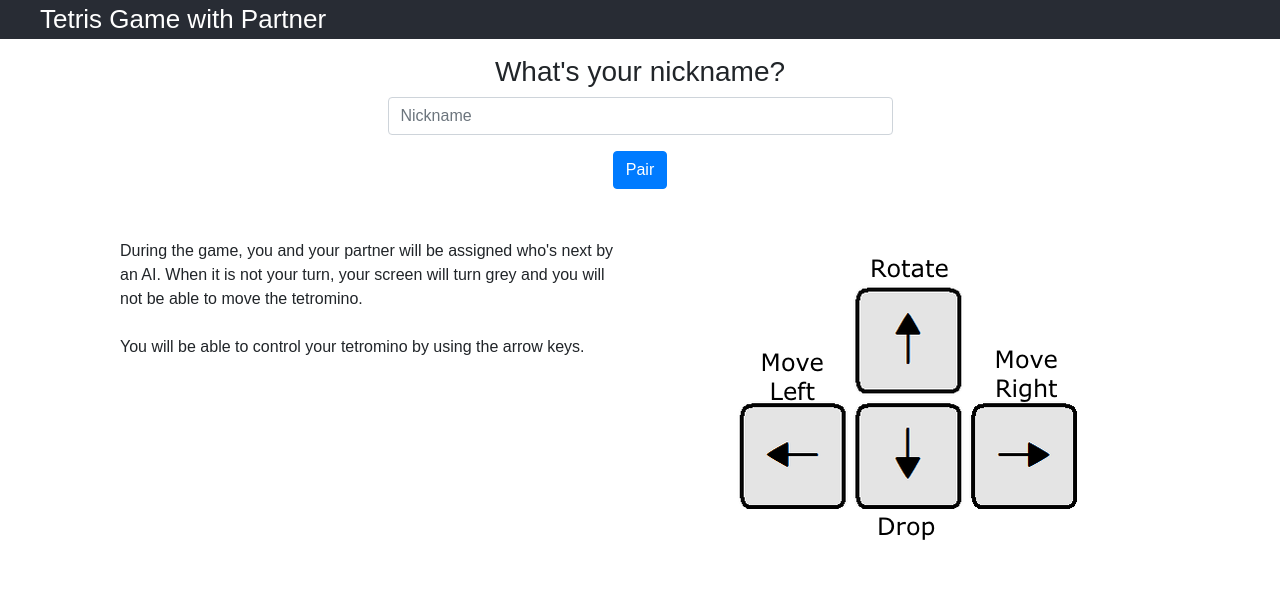
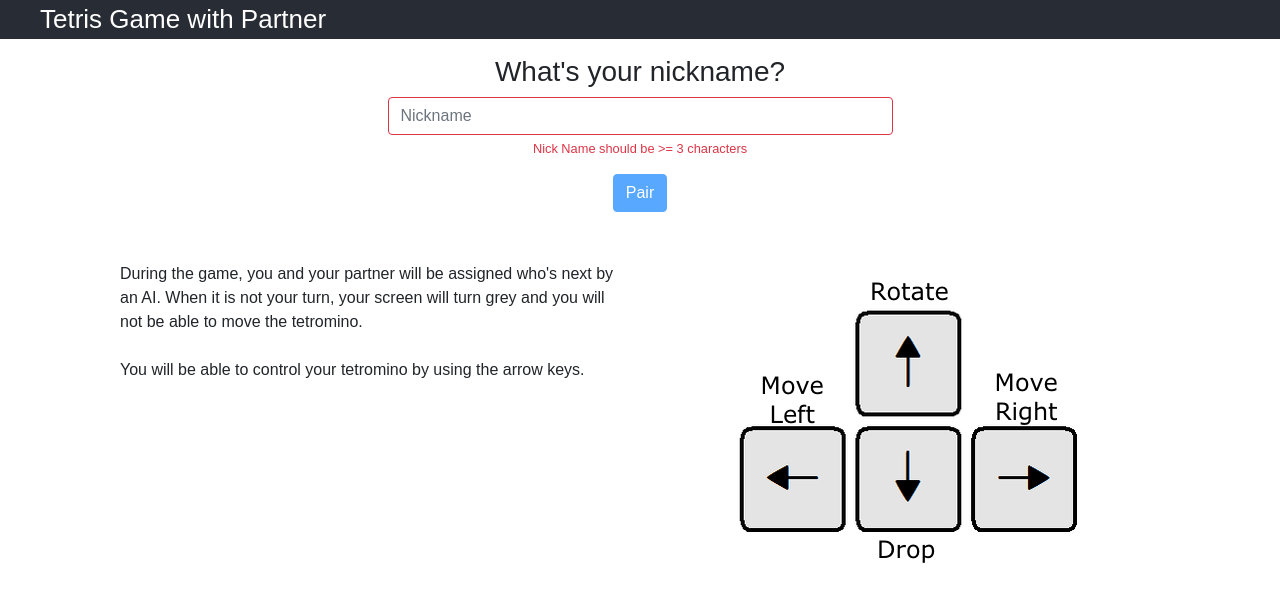
Before and after one commit to serenawangCU/human-agent-collaboration-game-proj, a React (Create React App) app in the folder client/: page /lobby in a window 1280 px wide. Shown: the top 602 px of the page. Built offline with nearby package versions, Linux system fonts and the light colour scheme; no server answers.

Commit message:
restrict the length of nick name

```diff
--- a/client/src/components/LobbyComponent.js
+++ b/client/src/components/LobbyComponent.js
@@ -1,5 +1,5 @@
 import React, {Component} from 'react';
-import { Container, Button, Form, FormGroup, Row, Input, Col, Alert } from 'reactstrap';
+import { Container, Button, Form, FormGroup, Row, Input, Col, Alert, FormFeedback } from 'reactstrap';
 import { Redirect } from 'react-router';
 import Constant from '../constants/constants';
 import OfflinePopup from './OfflinePopupComponent';
@@ -20,7 +20,10 @@ class Lobby extends Component {
             opponent: null,
             currentStatus: status.INITIAL,
             showPopup: false,
-            popupType: ''
+            popupType: '',
+            touched: {
+                nickname: false
+            }
         };
 
         this.handleInputChange = this.handleInputChange.bind(this);
@@ -52,6 +55,7 @@ class Lobby extends Component {
         this.props.socket.on('leaving',() => {
             this.setState({ showPopup: true, popupType: 'offline'});
         });
+
     }
 
     componentWillUnmount() {
@@ -160,7 +164,23 @@ class Lobby extends Component {
         return <div></div>;
     }
 
+
+    validate(nickname) {
+
+        const errors = {
+            nickname: ''
+        };
+
+        if (nickname.length < 3)
+            errors.nickname = 'Nick Name should be >= 3 characters';
+        else if (nickname.length > 20)
+            errors.nickname = 'Nick Name should be <= 20 characters';
+
+        return errors;
+    }
+
     render(){
+        const errors = this.validate(this.state.nickname);
         console.log('lobby here');
         document.body.style.opacity = 1.0;
         return (
@@ -173,15 +193,20 @@ class Lobby extends Component {
                 <Form onSubmit={this.handlePair}>
                     <FormGroup row>
                         <Col md={{size: 6, offset: 3}}>
-                            <Input type="text" id="nickname" name="nickname" required
+                            <Input type="text" id="nickname" name="nickname"
                                 placeholder="Nickname"
                                 value={this.state.nickname}
+                                valid = {errors.nickname === ''}
+                                invalid = {errors.nickname !== ''}
                                 onChange={this.handleInputChange} />
+                            <FormFeedback>
+                                {errors.nickname}
+                            </FormFeedback>
                         </Col>
                     </FormGroup>
                     <FormGroup row>
                         <Col md={{size: 6, offset: 3}}>
-                            <Button type="submit" color="primary" disabled={this.state.currentStatus !== status.INITIAL}>
+                            <Button type="submit" color="primary" disabled={errors.nickname !== '' || this.state.currentStatus !== status.INITIAL}>
                                 Pair
                             </Button>
                         </Col>
```
